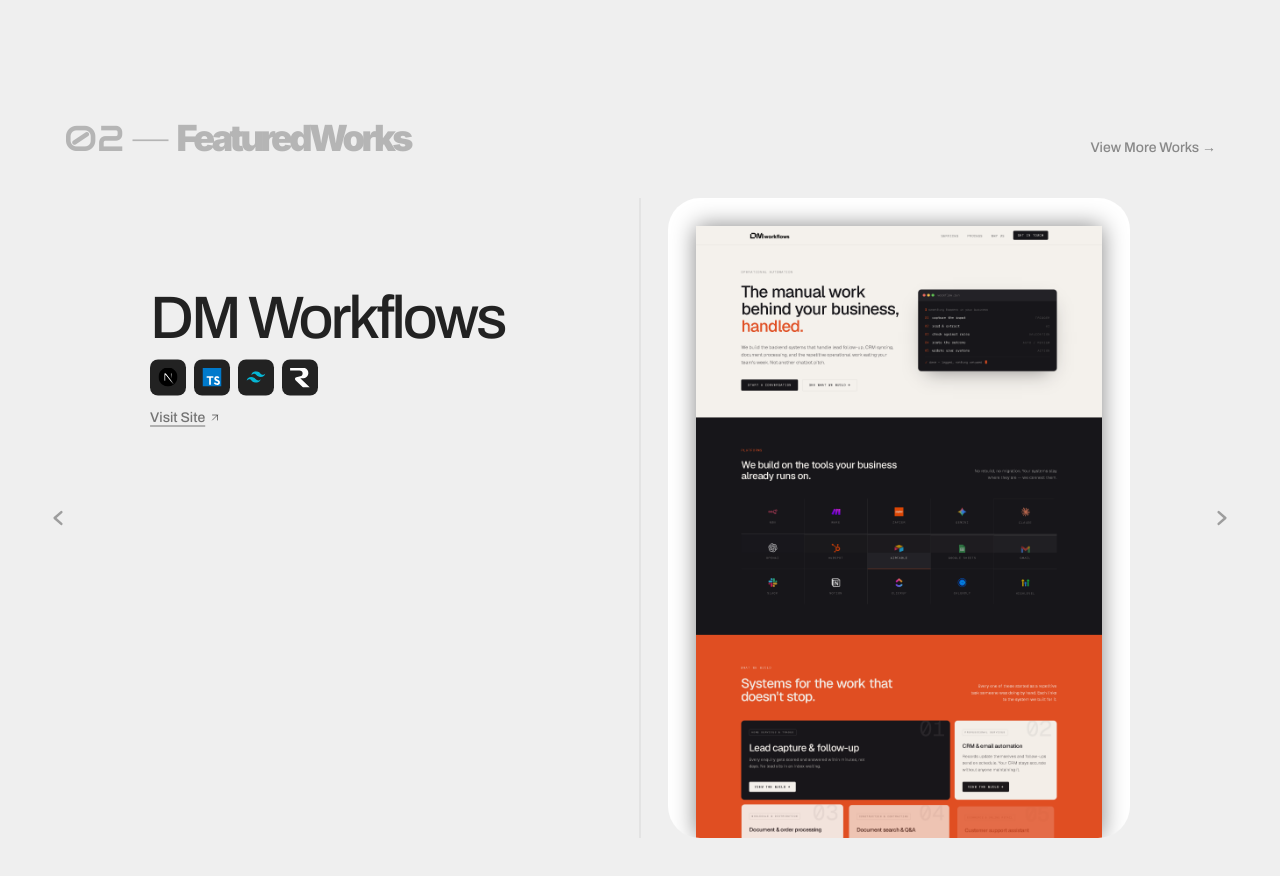
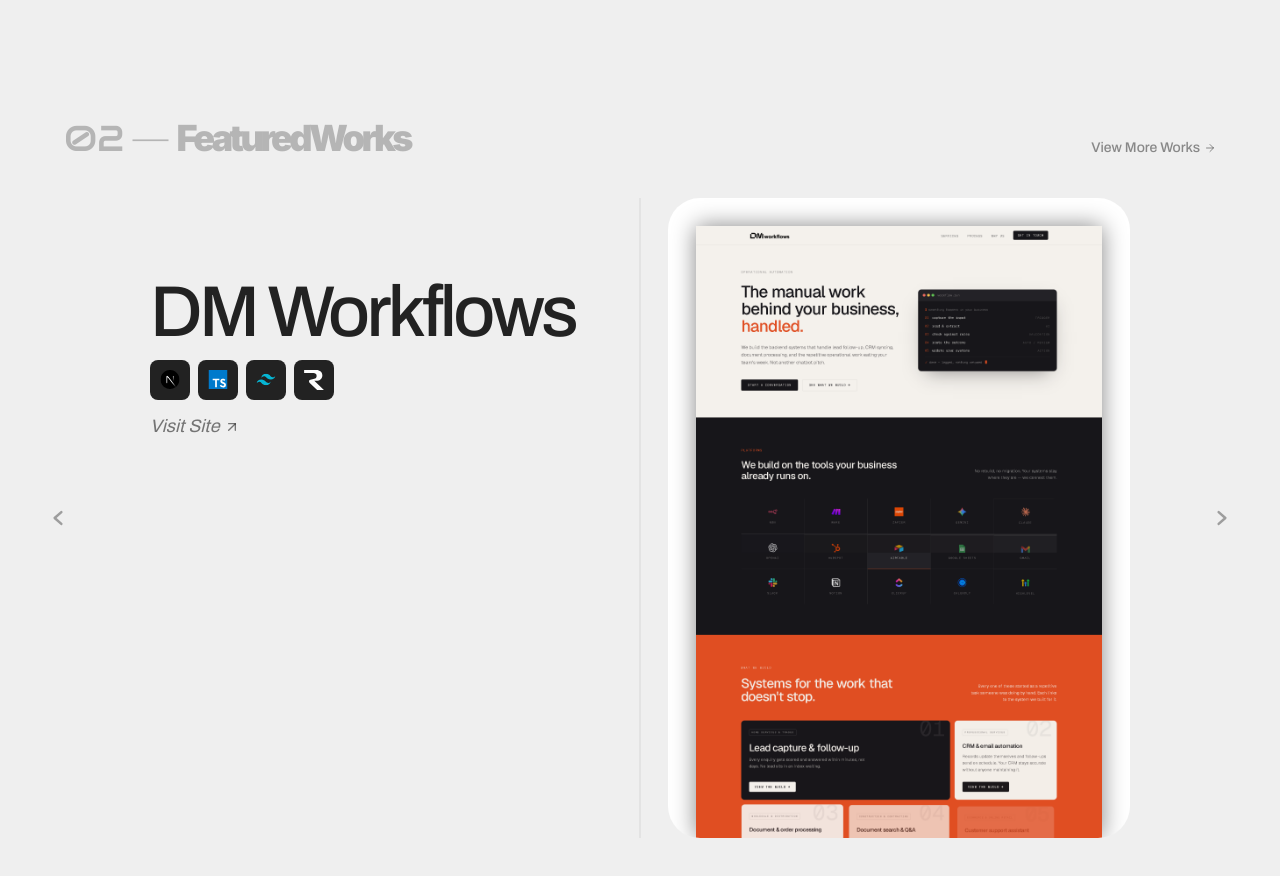
Before and after one commit to mors-codes/portfolio-2026, a Next.js app: page / in a window 1280 px wide. Shown: the part 1600-2476 px from the top of the page. Built offline with nearby package versions, Linux system fonts and the light colour scheme; a web font is replaced by a local one.

Commit message:
Polish Works card: title size, chip styling, animated underline on Visit Site, arrow icons

```diff
--- a/src/components/sections/Works.tsx
+++ b/src/components/sections/Works.tsx
@@ -3,6 +3,7 @@
 import WorksSwap, {
   type WorkItem,
 } from "@/components/ui/WorksSwap";
+import { ArrowRight } from "lucide-react";
 
 const WORKS: WorkItem[] = [
   {
@@ -54,7 +55,8 @@
           href="/works"
           className="font-sans text-sm font-medium text-ink/50 transition-colors hover:text-ink"
         >
-          View More Works →
+          View More Works
+          <ArrowRight size={12} className="inline-block ml-1" />
         </a>
       </div>
 
--- a/src/components/ui/WorksSwap.tsx
+++ b/src/components/ui/WorksSwap.tsx
@@ -258,7 +258,7 @@
         }}
       >
         <div className="overflow-hidden">
-          <h3 className="font-sans text-6xl font-medium tracking-tighter whitespace-nowrap">
+          <h3 className="font-sans text-7xl font-medium tracking-tighter whitespace-nowrap">
             {active.title}
           </h3>
 
@@ -267,7 +267,7 @@
               {active.stack.map((item) => (
                 <span
                   key={item.name}
-                  className="flex h-9 w-9 items-center justify-center rounded-lg bg-ink"
+                  className="flex h-10 w-10 items-center justify-center rounded-lg bg-ink"
                   title={item.name}
                 >
                   <Image
@@ -287,10 +287,13 @@
               href={active.link}
               target="_blank"
               rel="noopener noreferrer"
-              className="mt-3 inline-block font-sans text-sm font-medium text-ink/60 underline underline-offset-4 transition-colors hover:text-ink"
+              className="group relative mt-3 inline-block font-sans text-lg font-normal text-ink/60 transition-colors hover:text-ink"
             >
-              Visit Site
-              <ArrowUpRight size={12} className="inline-block ml-1" />
+              <span className="relative italic">
+                Visit Site
+                <span className="absolute bottom-0 left-0 h-[1.5px] w-0 bg-current transition-all duration-300 group-hover:w-full" />
+              </span>
+              <ArrowUpRight size={16} className="inline-block ml-1" />
             </a>
           )}
         </div>
```
